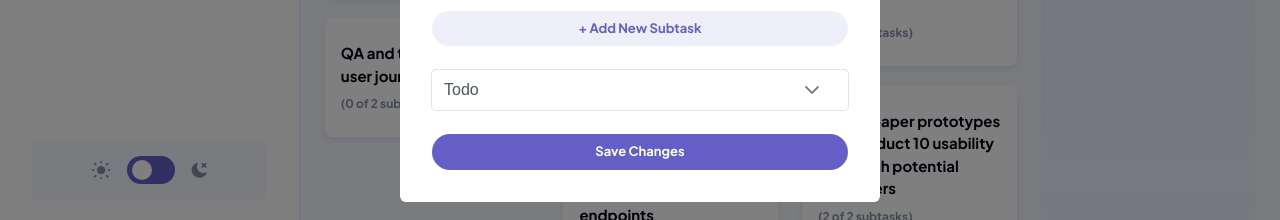
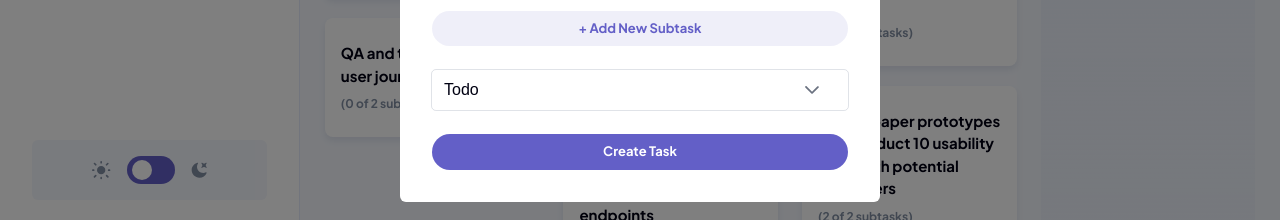
Before and after one commit to KoenCobra/VueKanban, a Vue app: page / in a window 1280 px wide. Both pictures are taken after a click on the button "+ Add New Task". Shown: the part 511-731 px from the top of the page. Built offline with nearby package versions, Linux system fonts and the light colour scheme; a web font is replaced by a local one.

Commit message:
added dropdown styling

```diff
--- a/src/assets/sass/primeVue.scss
+++ b/src/assets/sass/primeVue.scss
@@ -56,3 +56,26 @@
     }
   }
 }
+
+.p-dropdown {
+  background-color: var(--darkGreyBackground) !important;
+}
+
+.p-inputtext {
+  color: var(--textColor) !important;
+}
+
+.p-dropdown-panel {
+  margin-top: 0.5rem;
+  background: white !important;
+}
+
+.dark .p-dropdown-panel {
+  margin-top: 0.5rem;
+  background: #20212c !important;
+}
+
+.p-dropdown-item {
+  font-weight: 500 !important;
+  color: var(--mediumGrey);
+}
--- a/src/assets/sass/variables.scss
+++ b/src/assets/sass/variables.scss
@@ -28,7 +28,6 @@
     rgba(43, 44, 55, 0.25) 0%,
     rgba(43, 44, 55, 0.13) 100%
   );
-
   --textColor: var(--white);
   --lines: #3e3f4e;
   --bodyBackground: var(--veryDarkGrey);
--- a/src/components/navbar.vue
+++ b/src/components/navbar.vue
@@ -110,7 +110,7 @@
         :options="boardStore.selectedBoard?.columns"
         optionLabel="name"
       />
-      <button class="submit-btn" type="submit">Save Changes</button>
+      <button class="submit-btn" type="submit">Create Task</button>
     </Form>
   </GenericDialog>
 </template>
@@ -173,6 +173,7 @@ const onSubmit = (values: any) => {
   if (boardStore.selectedBoard) {
     boardStore.selectedBoard.name = values.name
   }
+  boardStore.isEditBoardVisible = false
 }
 
 const onNewTaskSubmit = (values: any) => {
```
